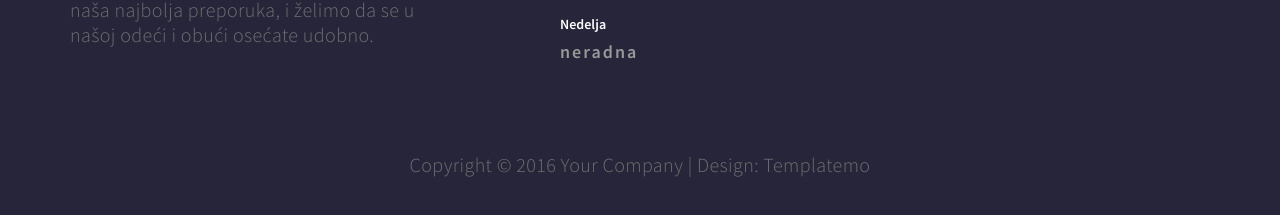
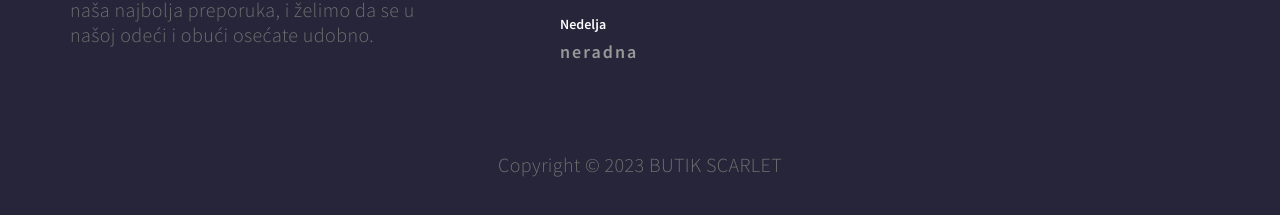
Before and after one commit to DusanPejanovic/scarletbutik, a plain HTML site: page index.html in a window 1280 px wide. Shown: the part 3791-4006 px from the top of the page. Drawn offline with Linux system fonts and the light colour scheme.

Commit message:
Update index.html

```diff
--- a/index.html
+++ b/index.html
@@ -323,10 +323,9 @@ http://www.templatemo.com/tm-487-fitness
 				<div class="clearfix"></div>
 
 				<div class="col-md-12 col-sm-12">
-					<p class="copyright-text">Copyright &copy; 2016 Your Company
+					<p class="copyright-text">Copyright &copy; 2023 BUTIK SCARLET
 
-						| Design: <a rel="nofollow" href="http://www.templatemo.com/page/1"
-							target="_parent">Templatemo</a></p>
+					</p>
 				</div>
 
 			</div>
```
